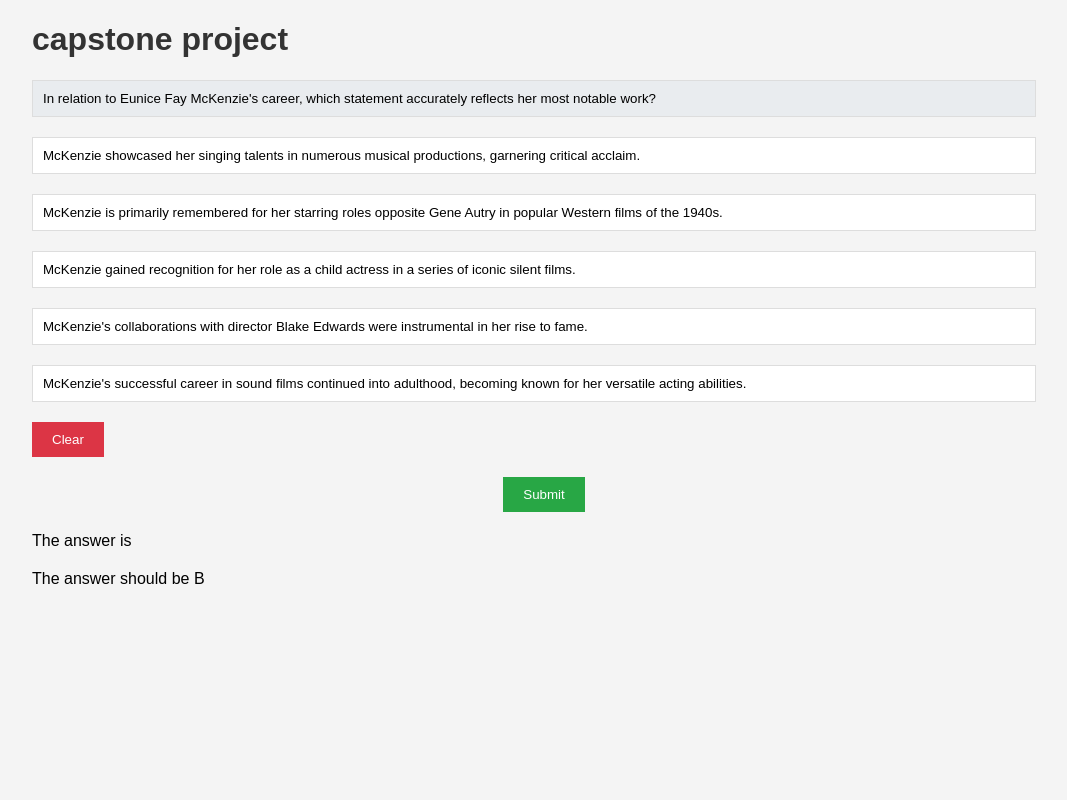
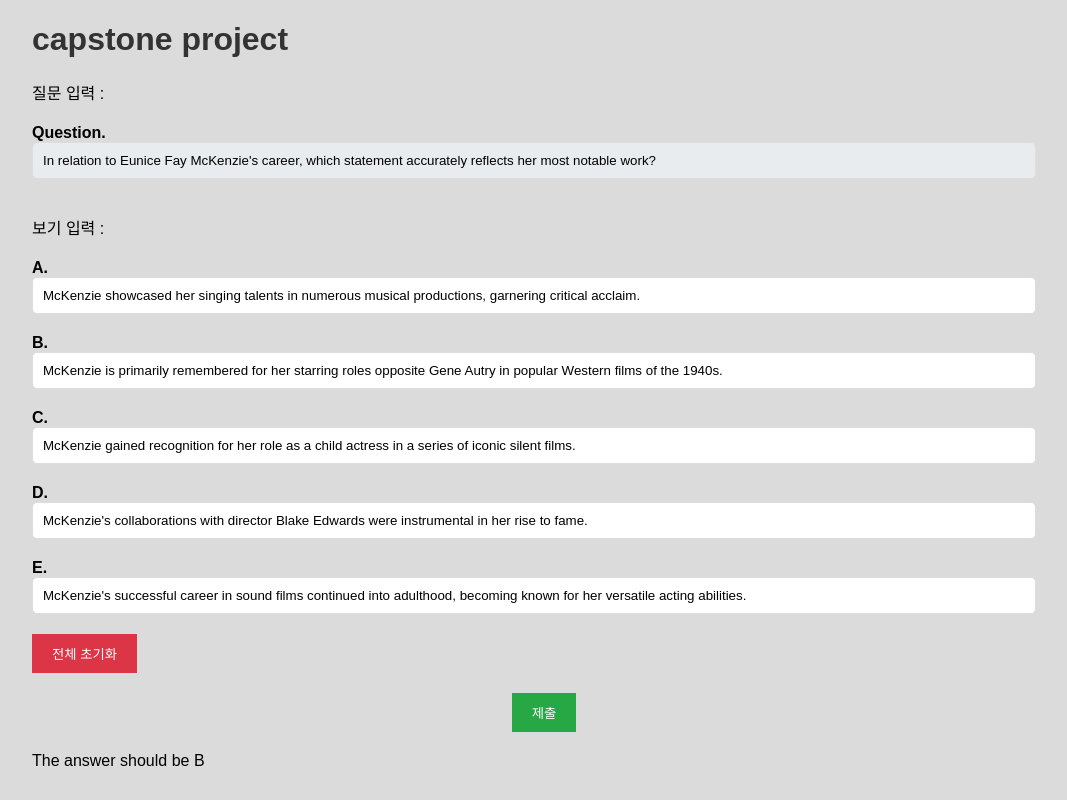
Before and after one commit to mrseongminkim/capstone-project, a Flask app: page / in a window 1280 px wide. Shown: the whole page, without its empty margins (96-1163 px from the left). Run offline with Flask 3, Linux system fonts and the light colour scheme.

Commit message:
수정중입니다.

```diff
--- a/static/css/style.css
+++ b/static/css/style.css
@@ -3,7 +3,7 @@
 /* 공통 스타일 */
 body {
   font-family: 'Arial', sans-serif;
-  background-color: #f4f4f4;
+  background-color: rgb(219, 219, 219);
   margin: 0;
   padding: 0;
 }
@@ -24,6 +24,7 @@ input[type="text"] {
   margin-bottom: 20px;
   border: 1px solid #ddd;
   box-sizing: border-box;
+  border-radius: 5px;
 }
 
 button {
@@ -61,6 +62,34 @@ p {
   margin-bottom: 20px;
 }
 
+#answer {
+  color: blue;
+  font-size: 15px;
+  text-align: center;
+}
+
+.option-label {
+  font-weight: bold;
+  margin-right: 10px;
+}
+
+/* 질문 칸 스타일 */
+#question {
+  background-color: #e9ecef;
+}
+
+/* 보기 칸 스타일 */
+#A, #B, #C, #D, #E {
+  background-color: #fff;
+}
+
+/* 제출 버튼 스타일 */
+#submit_button {
+  display: block;
+  margin: 20px auto;
+}
+
+
 /* 태블릿 */
 @media (max-width: 768px) {
   main {
@@ -83,7 +112,7 @@ p {
   }
 }
 
-/* 스타일 파일에 추가하세요. */
+
 /* 카메라 버튼 스타일 */
 #camera_button {
   position: fixed;
@@ -103,19 +132,3 @@ p {
       display: block;
   }
 }
-
-/* 질문 칸 스타일 */
-#question {
-  background-color: #e9ecef;
-}
-
-/* 보기 칸 스타일 */
-#A, #B, #C, #D, #E {
-  background-color: #fff;
-}
-
-/* 제출 버튼 스타일 */
-#submit_button {
-  display: block;
-  margin: 20px auto;
-}
--- a/static/js/main.js
+++ b/static/js/main.js
@@ -19,7 +19,9 @@ async function submit_mcq(event) {
     };
     const res = await fetch('/mcq', { method: 'POST', headers: { 'Content-Type': 'application/json' }, body: JSON.stringify(data) });
     let val = await res.json();
-    answer.textContent = "The answer is " + val.answer;
+    answer.textContent = "The answer is: " + val.answer;
+    answer.style.display = 'block';
+
 }
 
 reset_button.addEventListener('click', function () {
--- a/templates/index.html
+++ b/templates/index.html
@@ -10,17 +10,24 @@
     <body>
         <main>
             <h1>capstone project</h1>
-            <input type="text" id="question" value="In relation to Eunice Fay McKenzie's career, which statement accurately reflects her most notable work?"/>
-            <input type="text" id="A" value="McKenzie showcased her singing talents in numerous musical productions, garnering critical acclaim."/>
-            <input type="text" id="B" value="McKenzie is primarily remembered for her starring roles opposite Gene Autry in popular Western films of the 1940s."/>
-            <input type="text" id="C" value="McKenzie gained recognition for her role as a child actress in a series of iconic silent films."/>
-            <input type="text" id="D" value="McKenzie's collaborations with director Blake Edwards were instrumental in her rise to fame."/>
-            <input type="text" id="E" value="McKenzie's successful career in sound films continued into adulthood, becoming known for her versatile acting abilities."/>
-            <button type="button" id="reset_button">Clear</button>
-            <button type="button" id="submit_button">Submit</button>
+
+            <p>질문 입력 :</p>
+            <span class="option-label">Question.</span><input type="text" id="question" value="In relation to Eunice Fay McKenzie's career, which statement accurately reflects her most notable work?"/>
+            <p>보기 입력 :</p>
+            <span class="option-label">A.</span><input type="text" id="A" value="McKenzie showcased her singing talents in numerous musical productions, garnering critical acclaim."/>
+            <span class="option-label">B.</span><input type="text" id="B" value="McKenzie is primarily remembered for her starring roles opposite Gene Autry in popular Western films of the 1940s."/>
+            <span class="option-label">C.</span><input type="text" id="C" value="McKenzie gained recognition for her role as a child actress in a series of iconic silent films."/>
+            <span class="option-label">D.</span><input type="text" id="D" value="McKenzie's collaborations with director Blake Edwards were instrumental in her rise to fame."/>
+            <span class="option-label">E.</span><input type="text" id="E" value="McKenzie's successful career in sound films continued into adulthood, becoming known for her versatile acting abilities."/>
+
             <button type="button" id="camera_button">📷</button>
 
-            <p id="answer">The answer is </p>
+            <button type="button" id="reset_button">전체 초기화</button>
+            <button type="button" id="submit_button">제출</button>
+
+
+
+            <p id="answer" style="display: none;">The answer is: </p>
             <p>The answer should be B</p>
         </main>
     </body>
```
